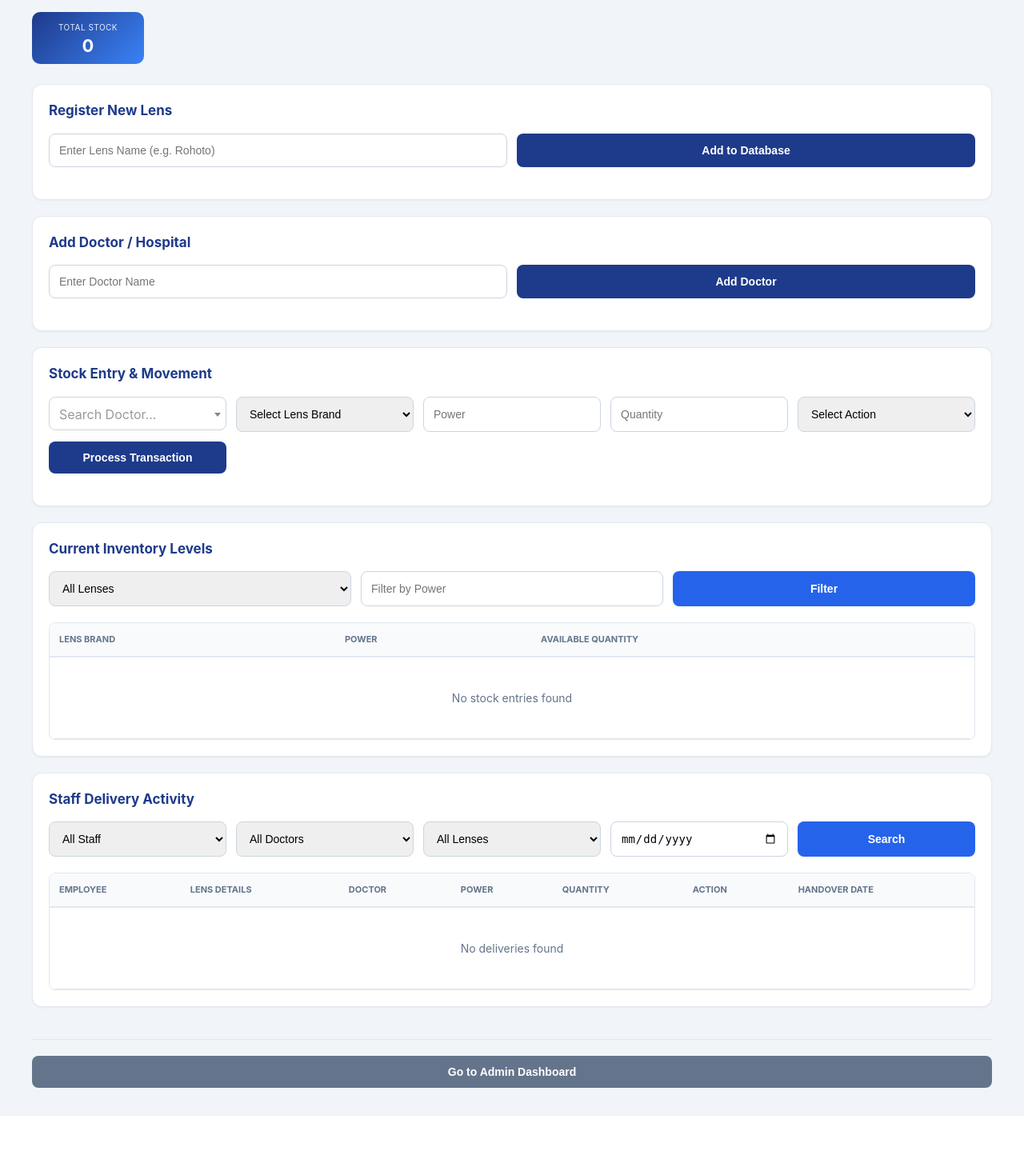
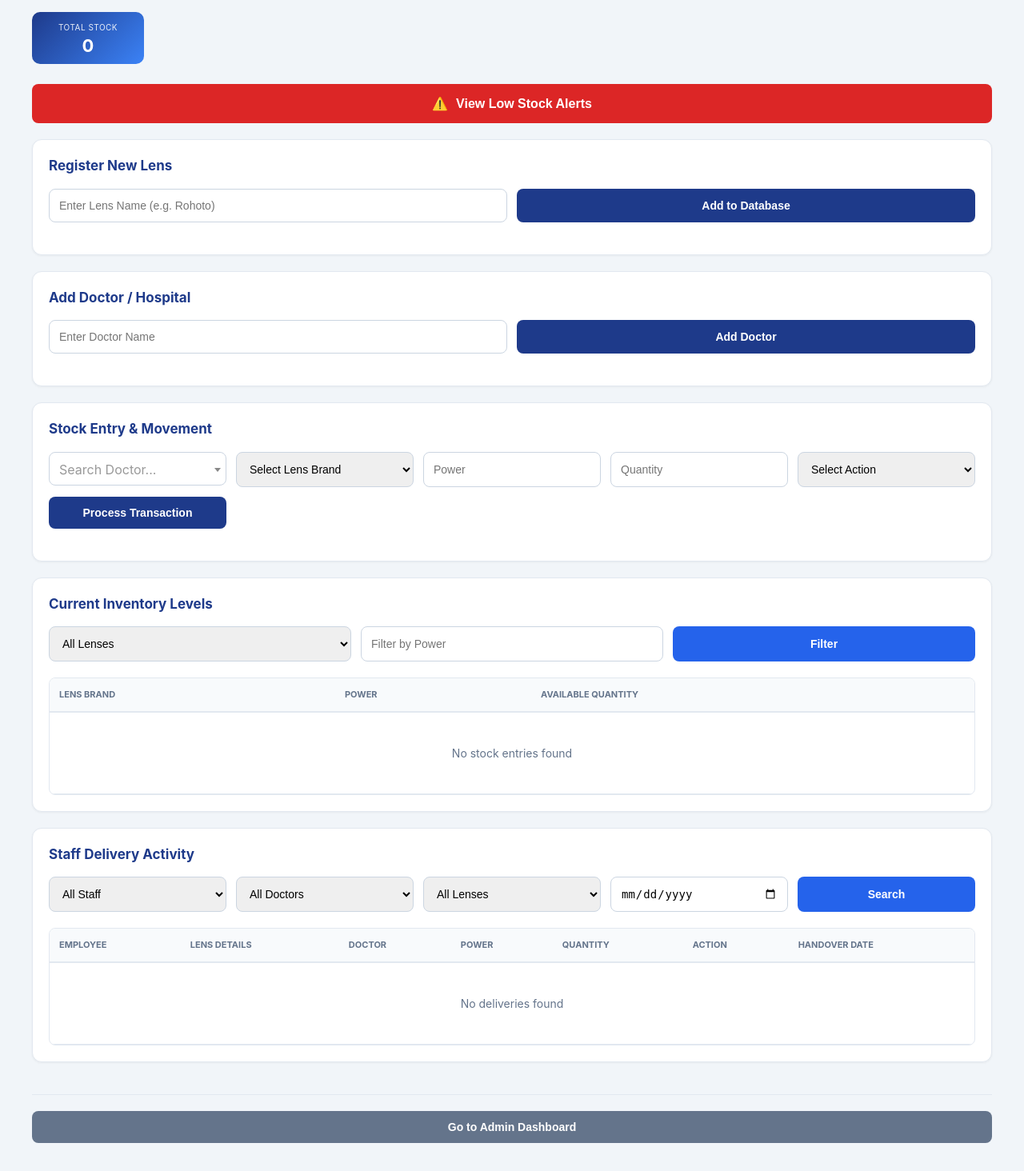
Before and after one commit to Hassnat07/inventory-system, a Flask app: page /portal/inventory/ in a window 1280 px wide. Shown: the whole page at 80% size. Before the commit the page ends 1395 px from the top, so only its background shows below. Run offline with Flask 3, Linux system fonts and the light colour scheme; the visitor is signed in with stand-in values (Sample User, id 1); data that the repository does not hold is empty; some libraries are stand-ins or nearby versions.

Commit message:
Update inventory.html

```diff
--- a/templates/inventory.html
+++ b/templates/inventory.html
@@ -339,6 +339,15 @@
             .forEach(el => el.remove());
     }, 5000);
     </script>
+    <!-- LOW STOCK ALERT BUTTON -->
+<div style="margin-bottom: 20px;">
+    <a href="{{ url_for('inventory.low_stock_alert') }}" style="text-decoration: none;">
+        <button type="button" style="background: #dc2626; width: 100%; padding: 15px; font-size: 16px; display: flex; align-items: center; justify-content: center; gap: 10px;">
+            <span>⚠️</span>
+            <span>View Low Stock Alerts</span>
+        </button>
+    </a>
+</div>
 
     <!-- ──────────────────────────────────────────────── -->
     <!--                  ADMIN ONLY SECTIONS             -->
```
